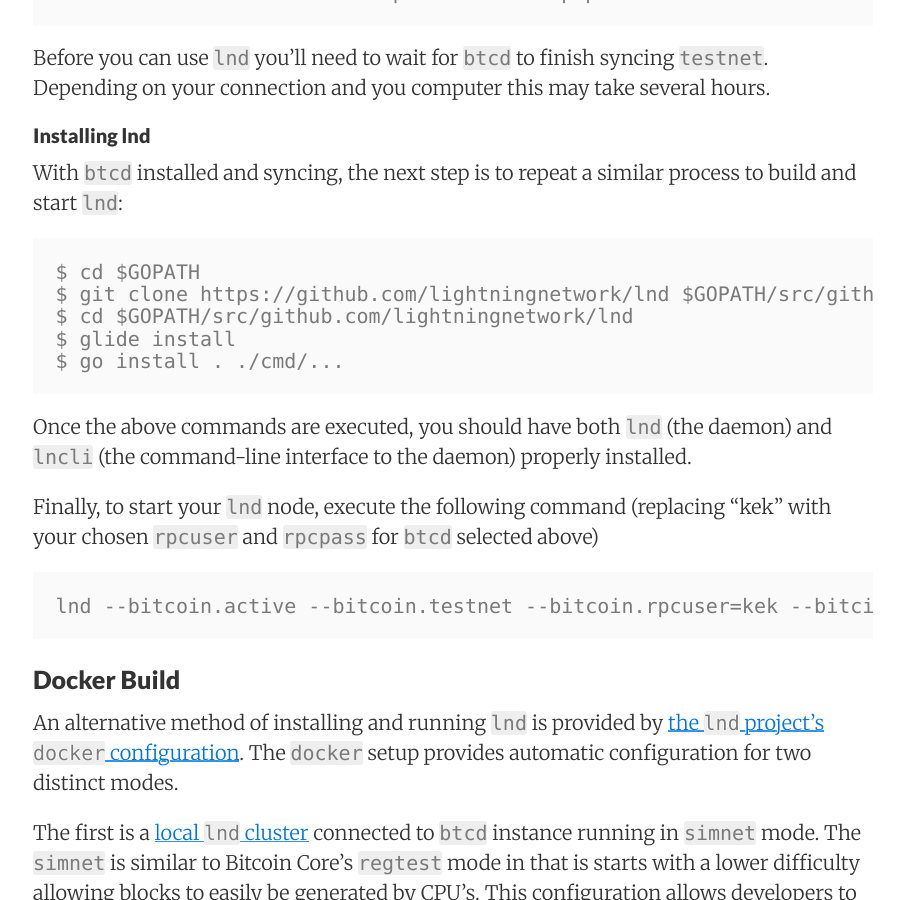
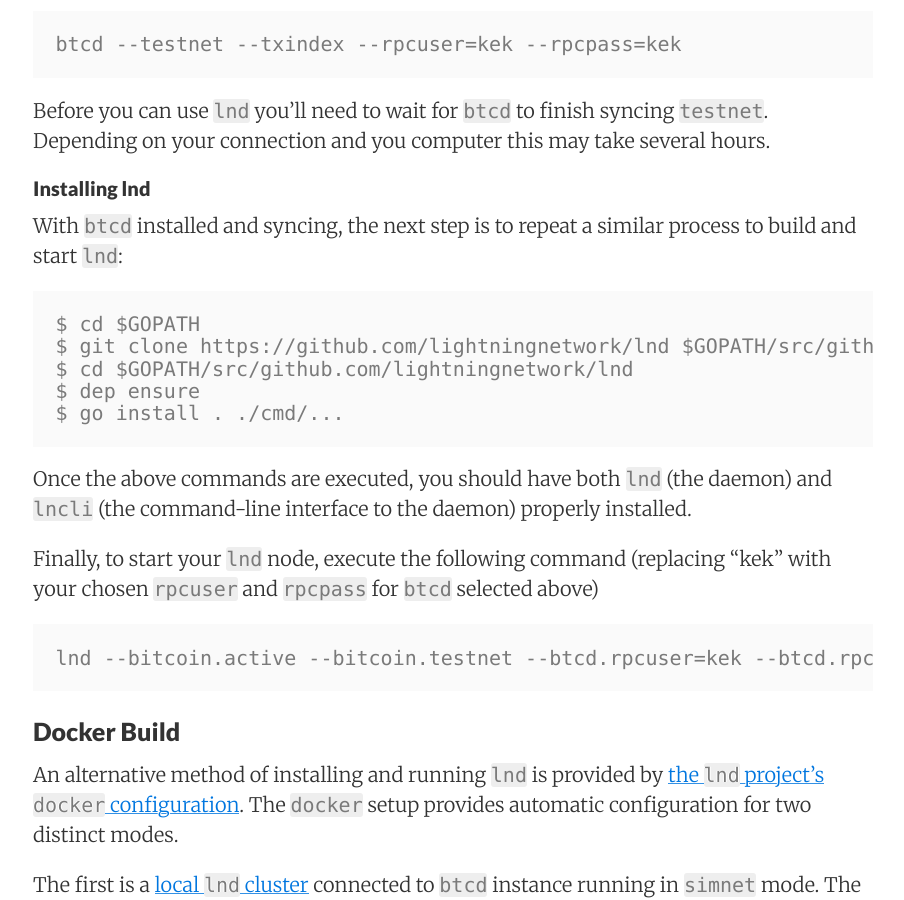
Before and after one commit to lightninglabs/lightninglabs.github.io, a Jekyll site: the page built from _posts/2017-01-17-lightning-network-faucet.markdown, in a window 1280 px wide and 900 px high, scrolled down 2256 px. Shown: the whole window, without its empty margins (187-1091 px from the left). Built offline with Jekyll 4.4.1, drawn with Linux system fonts in a browser that asks for light colours; some of the changed text lies outside the part shown.

Commit message:
Fixing a few typos and updating guide to reflect that lnd now uses dep, not glide

````diff
--- a/_posts/2017-01-17-lightning-network-faucet.markdown
+++ b/_posts/2017-01-17-lightning-network-faucet.markdown
@@ -30,10 +30,11 @@
 First, the manual build. Before we begin, ensure that you have
 [`go1.8`](https://golang.org/dl/) installed and also that [your `GOPATH` is
 set properly](https://golang.org/doc/code.html#GOPATH). Finally, you'll also
-need to have [`glide`](https://glide.sh/) installed locally:
+need to have [`glide`](https://glide.sh/) and dep installed locally:
 
 ```
 go get -u -v github.com/Masterminds/glide
+go get -u -v github.com/golang/dep
 ```
 
 #### Installing btcd
@@ -76,7 +77,7 @@
 $ cd $GOPATH
 $ git clone https://github.com/lightningnetwork/lnd $GOPATH/src/github.com/lightningnetwork/lnd
 $ cd $GOPATH/src/github.com/lightningnetwork/lnd
-$ glide install
+$ dep ensure
 $ go install . ./cmd/...
 ```
 
@@ -87,7 +88,7 @@
 "kek" with your chosen `rpcuser` and `rpcpass` for `btcd` selected above)
 
 ```
-lnd --bitcoin.active --bitcoin.testnet --bitcoin.rpcuser=kek --bitcion.rpcpass=kek
+lnd --bitcoin.active --bitcoin.testnet --btcd.rpcuser=kek --btcd.rpcpass=kek
 ```
 
 ### Docker Build
````
